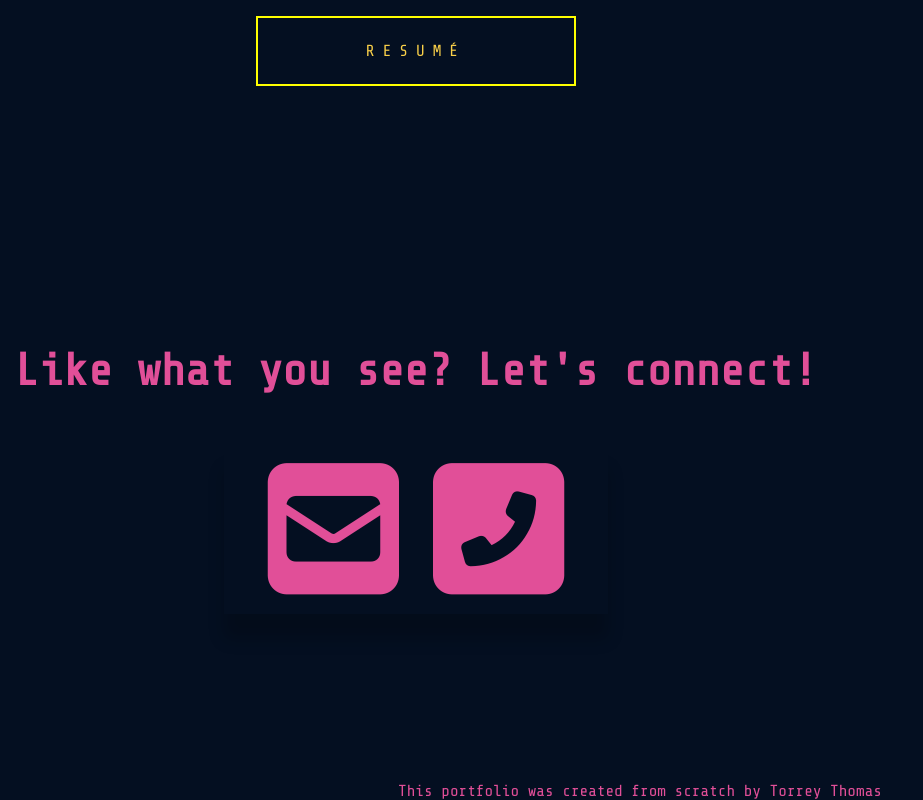
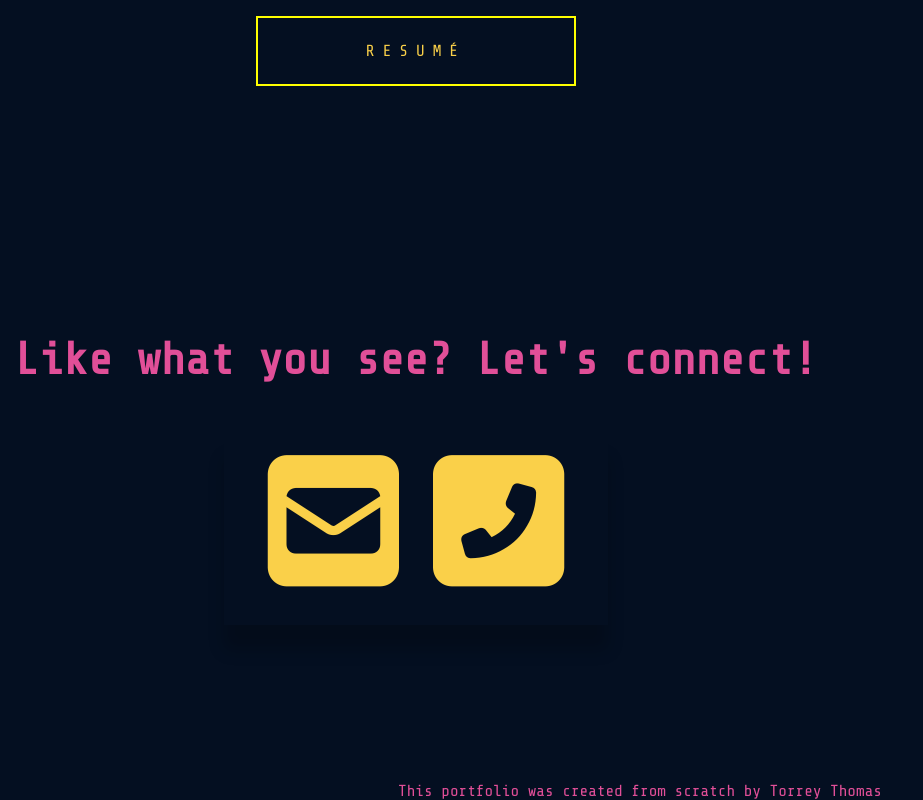
Before and after one commit to torreythomas/ReactPortfolio, a React (Create React App) app in the folder portfolio/: page / in a window 1280 px wide. Shown: the part 3267-4067 px from the top of the page, without its empty margins (0-923 px from the left). Built offline with nearby package versions, Linux system fonts and the light colour scheme.

Commit message:
more updates

```diff
--- a/portfolio/src/App.js
+++ b/portfolio/src/App.js
@@ -111,8 +111,8 @@ function App() {
 <div id="footer">
 <h2> Like what you see? Let's connect! </h2>
 <div className="call-or-email">
-<i className="fas ce fa-envelope-square"></i>
-<i className="fas ce fa-phone-square-alt"></i>
+<a href="mailto:torreythms@gmail.com"><i className="fas ce fa-envelope-square"></i></a>
+<a href="tel:7174216943"><i className="fas ce fa-phone-square-alt"></i></a>
 </div>
 </div>
 
```
